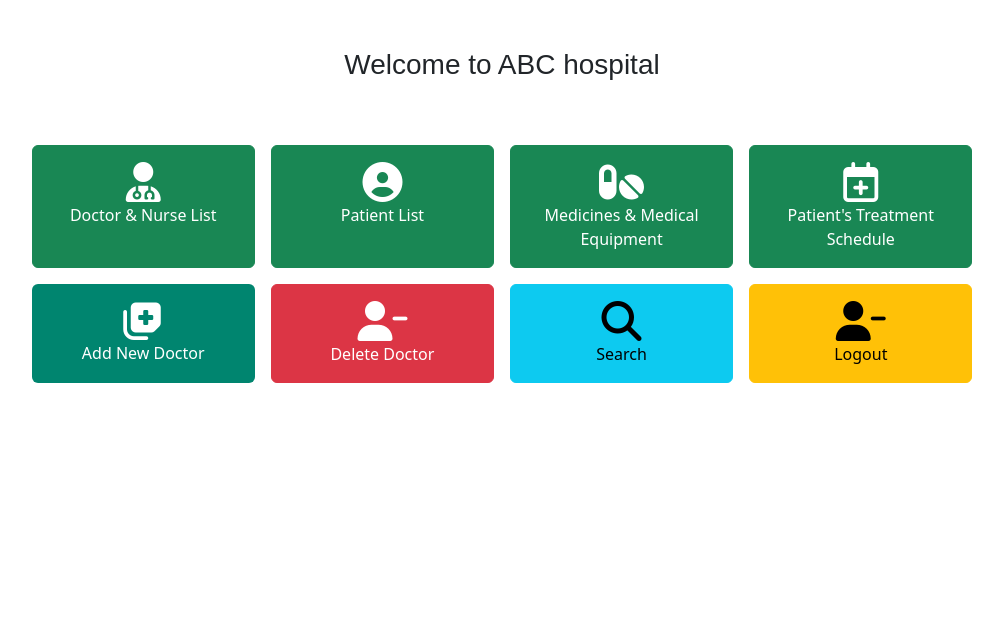
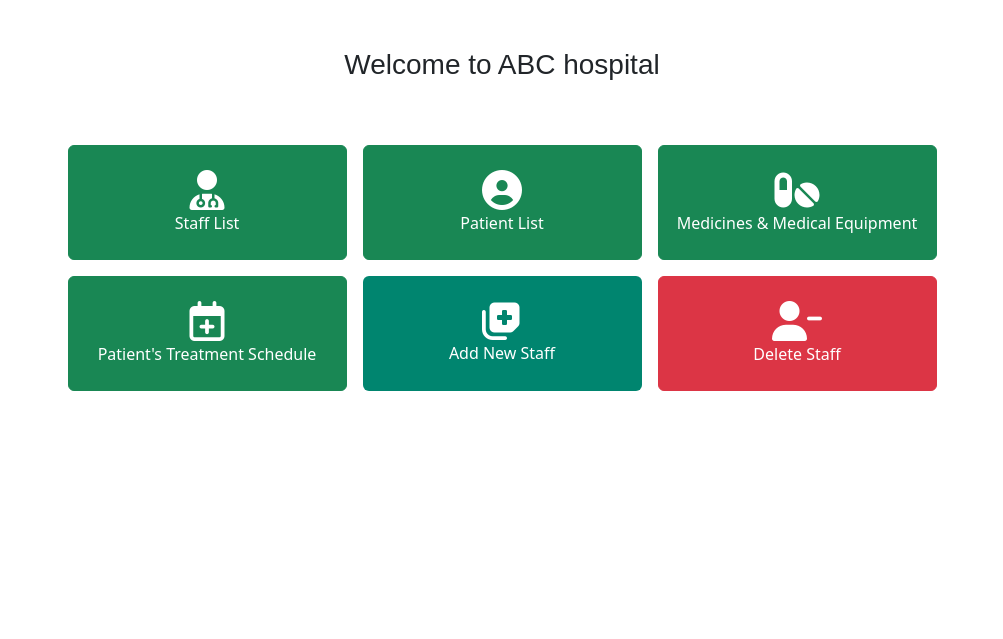
Before and after one commit to shInNei/Advanced-Programming-231, a PHP site: page /admin/dashboard.php in a window 1280 px wide. Shown: the part 66-705 px from the top of the page, without its empty margins (138-1141 px from the left). Run offline with PHP 8.4, Linux system fonts and the light colour scheme; some libraries are stand-ins or nearby versions.

Commit message:
Update dashboard.php

```diff
--- a/admin/dashboard.php
+++ b/admin/dashboard.php
@@ -55,39 +55,31 @@
     </div>
     <div class="container mt-5">
         <div class="container text-center">
-            <div class="row row-cols-5 justify-content-center">
-                <a href="doctorlist.php" class="col btn btn-success m-2 py-3">
+            <div class="row row-cols-4 justify-content-center">
+                <a href="doctorlist.php" class="col btn btn-success m-2 py-4">
                     <i class="fa fa-user-md fs-1"></i><br>
-                    Doctor & Nurse List
+                    Staff List
                 </a>
-                <a href="patientlist.php" class="col btn btn-success m-2 py-3">
+                <a href="patientlist.php" class="col btn btn-success m-2 py-4">
                     <i class="fa fa-user-circle-o fs-1"></i><br>
                     Patient List
                 </a>
-                <a href="medicationlist.php" class="col btn btn-success m-2 py-3">
+                <a href="medicationlist.php" class="col btn btn-success m-2 py-4">
                     <i class="fa-solid fa-pills" style="font-size: 40px;"></i><br>
                     Medicines & Medical Equipment
                 </a>
 
-                <a href="schedule.php" class="col btn btn-success m-2 py-3">
+                <a href="schedule.php" class="col btn btn-success m-2 py-4">
                     <i class="fa-regular fa-calendar-plus" style="font-size: 40px;"></i><br>
                     Patient's Treatment Schedule
                 </a>
-                <a href="add.php" class="col btn btn-primary m-2 py-3">
+                <a href="add.php" class="col btn btn-primary m-2 py-4">
                     <i class="fa-solid fa-notes-medical" style="font-size: 40px;"></i><br>
-                    Add New Doctor
+                    Add New Staff
                 </a>
-                <a href="delete.php" class="col btn btn-danger m-2 py-3">
+                <a href="delete.php" class="col btn btn-danger m-2 py-4">
                     <i class="fa-solid fa-user-minus" style="font-size: 40px;"></i><br>
-                    Delete Doctor
-                </a>
-                <a href="search.php" class="col btn btn-info m-2 py-3">
-                    <i class="fa-solid fa-magnifying-glass" style="font-size: 40px;"></i><br>
-                    Search
-                </a>
-                <a href="../index.php" class="col btn btn-warning m-2 py-3">
-                    <i class="fa-solid fa-user-minus" style="font-size: 40px;"></i><br>
-                    Logout
+                    Delete Staff
                 </a>
             </div>
         </div>
```
